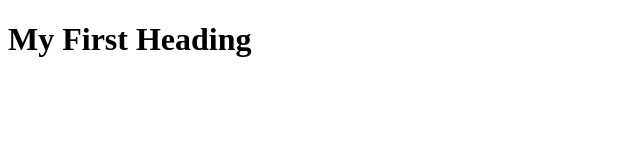
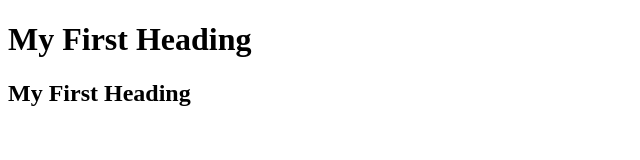
Before and after one commit to JAYPE7/JS, a plain HTML site: page index.html in a window 1280 px wide. Shown: the whole page, without its empty margins (0-640 px from the left). Drawn offline with Linux system fonts and the light colour scheme.

Commit message:
modified:   index.html

```diff
--- a/index.html
+++ b/index.html
@@ -4,11 +4,12 @@
     <meta charset="UTF-8">
     <meta http-equiv="X-UA-Compatible" content="IE=edge">
     <meta name="viewport" content="width=device-width, initial-scale=1.0">
-    <title>Document</title>
+    <title>Jaype De Leon</title>
 </head>
 <body>
 
     <h1>My First Heading</h1>
+    <h2>My First Heading</h2>
 
 </body>
 </html>
```
